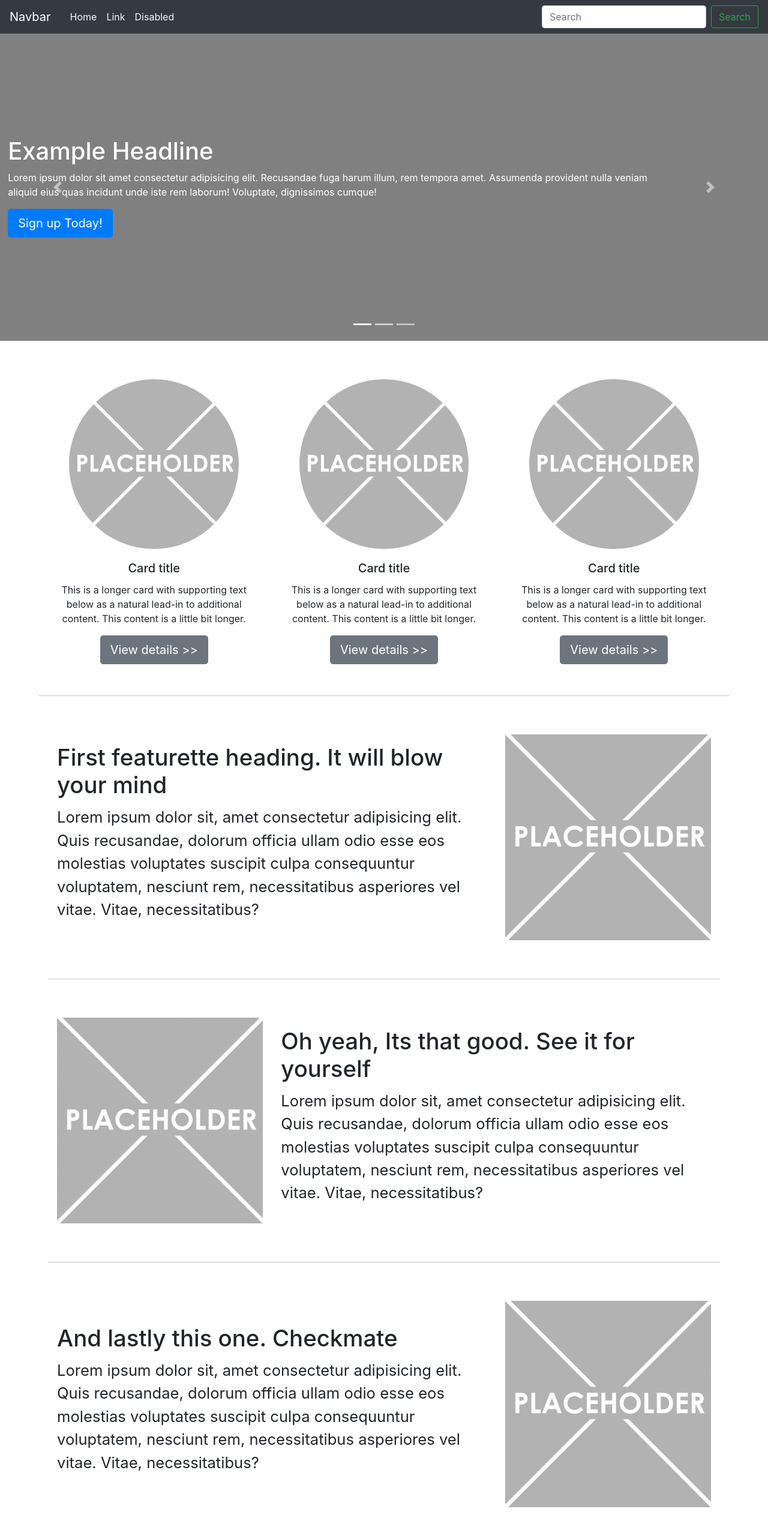
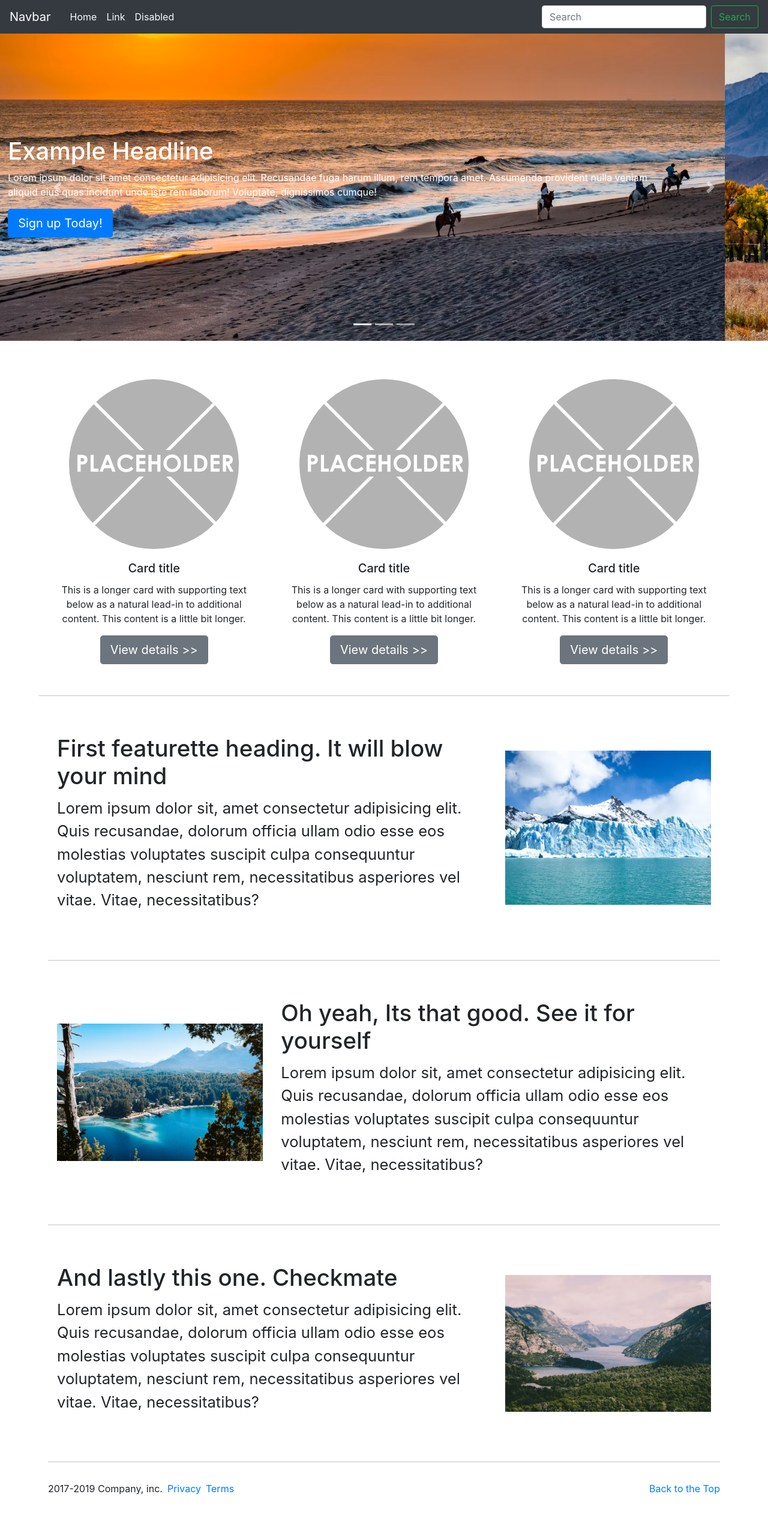
Before and after one commit to Gepoverlow/challenge-bootstrap-p2, a plain HTML site: page index.html in a window 1280 px wide. Shown: the top 2560 px of the page at 60% size. After the commit the page ends 2533 px from the top, so only its background shows below. Drawn offline with nearby package versions, Linux system fonts and the light colour scheme.

Commit message:
added some landscape pictures, navbar and footer need a tweak because they look wonky on mobile view

```diff
--- a/index.html
+++ b/index.html
@@ -33,6 +33,8 @@
         flex-direction: column;
         justify-content: center;
         align-items: center;
+        background-position: center;
+        background-size: cover;
       }
 
       .container-fluid {
@@ -49,11 +51,8 @@
 
       .card > img {
         max-width: 80%;
+        max-height: auto;
         border-radius: 50%;
-      }
-
-      img {
-        object-fit: cover;
       }
 
       .card-body {
@@ -103,7 +102,7 @@
         <li data-target="#carousel-container" data-slide-to="2"></li>
       </ol>
       <div class="carousel-inner">
-        <div class="carousel-item active">
+        <div class="carousel-item active" style="background-image: url(./images/slide1.avif)">
           <div class="container">
             <h1>Example Headline</h1>
             <p>
@@ -115,7 +114,7 @@
             <a href="#" class="btn btn-lg btn-primary">Sign up Today!</a>
           </div>
         </div>
-        <div class="carousel-item">
+        <div class="carousel-item" style="background-image: url(./images/slideé.avif)"">
           <div class="container">
             <h1>Example Headline</h1>
             <p>
@@ -127,9 +126,9 @@
             <a href="#" class="btn btn-lg btn-primary">Sign up Today!</a>
           </div>
         </div>
-        <div class="carousel-item">
+        <div class="carousel-item" style="background-image: url(./images/slide3.avif)">
           <div class="container">
-            <h1>Example Headline</h1>
+            <h1>Example Headline</h1>"
             <p>
               Lorem ipsum dolor sit amet consectetur adipisicing elit.
               Recusandae fuga harum illum, rem tempora amet. Assumenda provident
@@ -237,7 +236,7 @@
           </p>
         </div>
         <div class="col-md-4">
-          <img src="./images/placeholder.png" alt="" class="img-fluid" />
+          <img src="./images/card1.avif" alt="" class="img-fluid" />
         </div>
       </div>
     </div>
@@ -252,7 +251,7 @@
         "
       >
         <div class="col-md-4">
-          <img src="./images/placeholder.png" alt="" class="img-fluid" />
+          <img src="./images/card2.avif" alt="" class="img-fluid" />
         </div>
         <div class="col-md-8">
           <h1 class="card-title" style="font-size: 3vw">
@@ -289,7 +288,7 @@
           </p>
         </div>
         <div class="col-md-4">
-          <img src="./images/placeholder.png" alt="" class="img-fluid" />
+          <img src="./images/card3.avif" alt="" class="img-fluid" />
         </div>
       </div>
     </div>
```
Also changed, not shown: images/card1.avif (added), images/card2.avif (added), images/card3.avif (added), images/slide1.avif (added), images/slide3.avif (added), images/slideé.avif (added).
